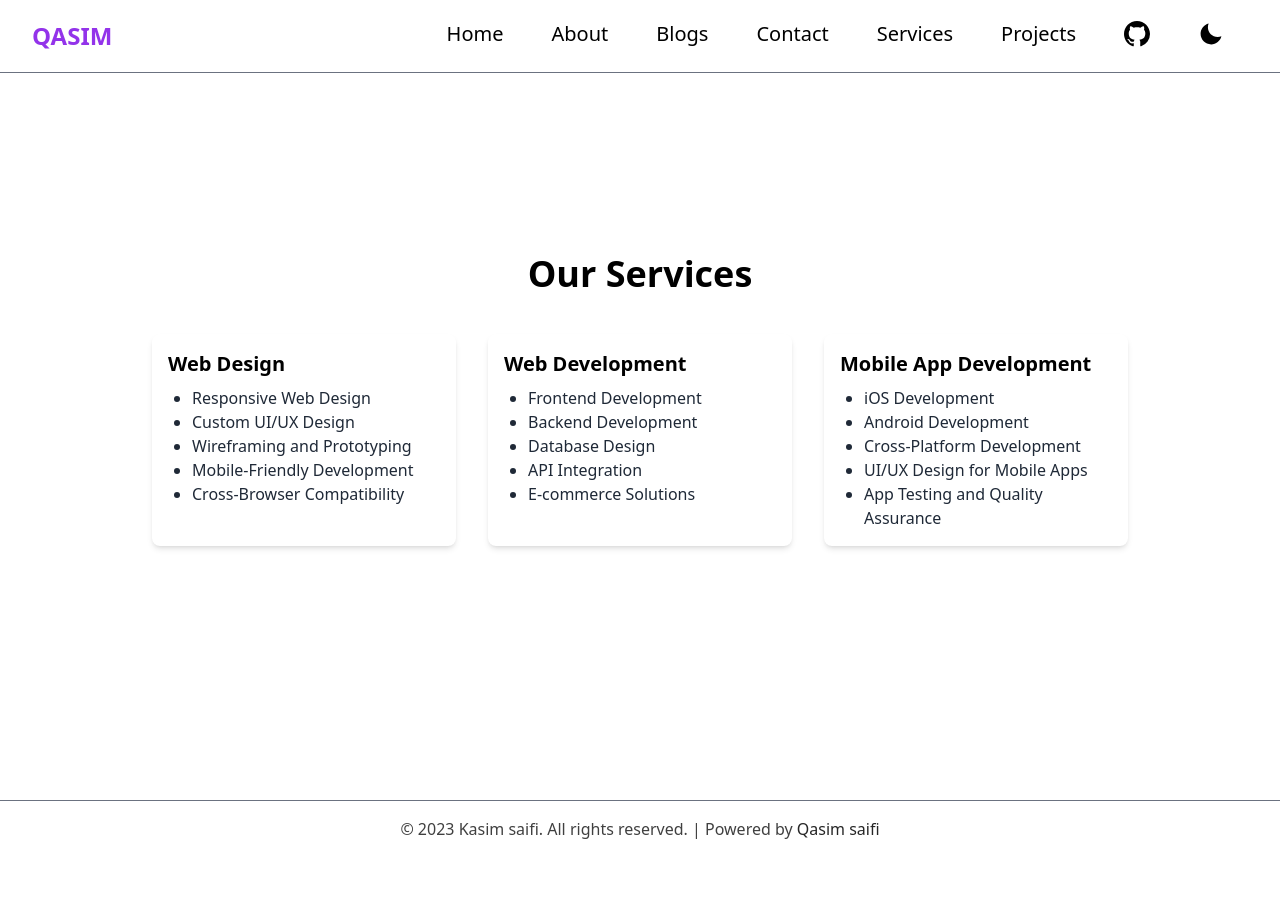
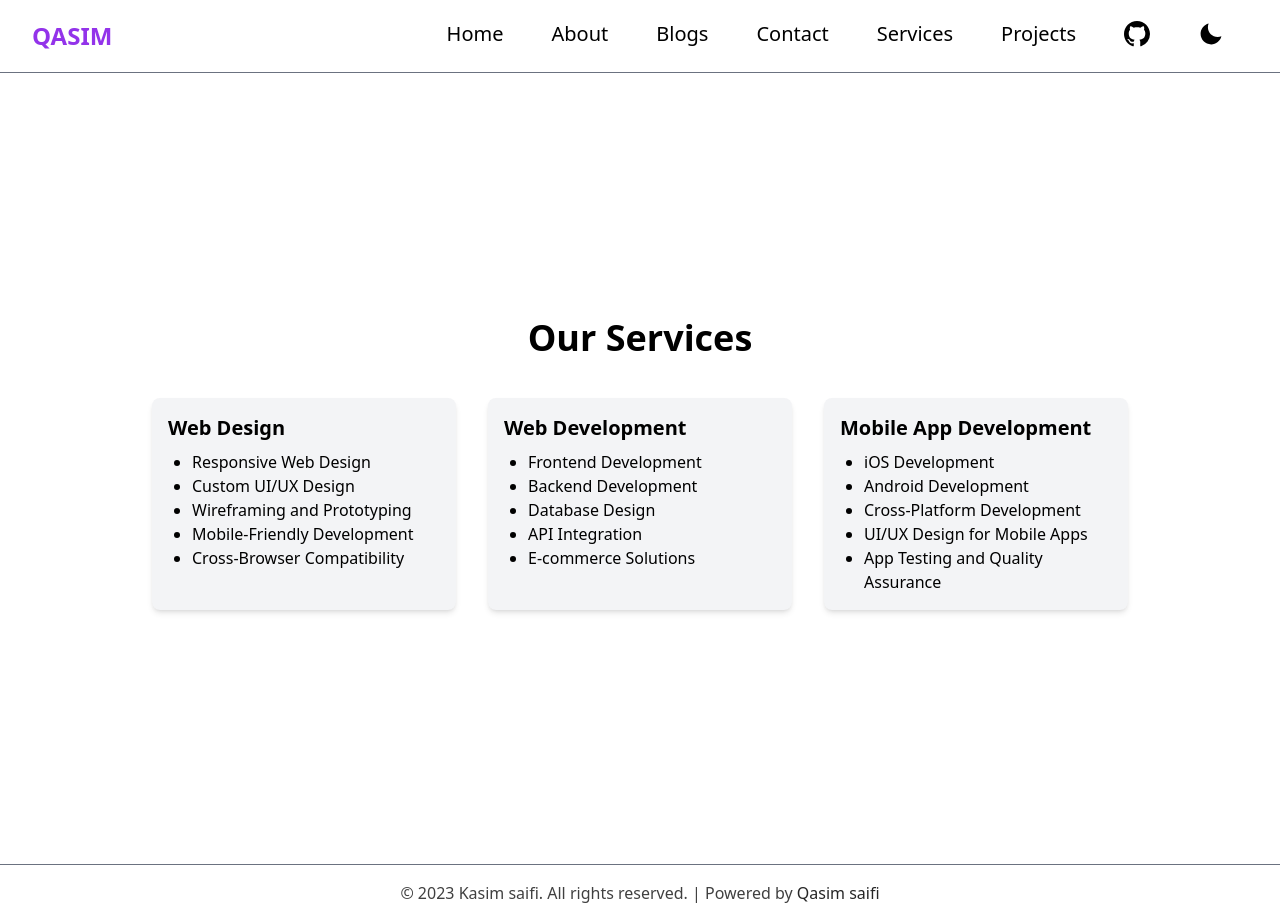
Before and after one commit to Qasimsaifi/portfolio, a Next.js app: page /services in a window 1280 px wide. Before the commit the page ends 857 px from the top, so only its background shows below. Built offline with nearby package versions, Linux system fonts and the light colour scheme.

Commit message:
hover addeds

```diff
--- a/src/components/FeatureSkills.jsx
+++ b/src/components/FeatureSkills.jsx
@@ -6,9 +6,9 @@ const FeatureSkills = () => {
 <div className="mt-8">
   <h3 className="text-3xl font-semibold text-purple-500 mb-6 mt-6">Featured Skills</h3>
   <div className="grid grid-cols-1 sm:grid-cols-3 gap-4">
-    <div className="bg-white dark:bg-gray-800 p-4 rounded-lg shadow-md">
+    <div className="hover:bg-purple-400 transition-colors hover:text-white dark:hover:bg-purple-400 dark:hover:text-black bg-gray-100 dark:bg-gray-800 p-4 rounded-lg shadow-md">
       <h4 className="text-xl font-semibold mb-2">Web Development</h4>
-      <ul className="list-disc pl-6 text-gray-800 dark:text-white">
+      <ul className="list-disc pl-6">
         <li>React</li>
         <li>NextJS</li>
         <li>JavaScript</li>
@@ -20,9 +20,9 @@ const FeatureSkills = () => {
         <li>Python</li>
       </ul>
     </div>
-    <div className="bg-white dark:bg-gray-800 p-4 rounded-lg shadow-md">
+    <div className="hover:bg-purple-400 transition-colors hover:text-white dark:hover:bg-purple-400 dark:hover:text-black bg-gray-100 dark:bg-gray-800 p-4 rounded-lg shadow-md">
       <h4 className="text-xl font-semibold mb-2">Frontend Development</h4>
-      <ul className="list-disc pl-6 text-gray-800 dark:text-white">
+      <ul className="list-disc pl-6 ">
         <li>React</li>
         <li>NextJS</li>
         <li>JavaScript</li>
@@ -33,9 +33,9 @@ const FeatureSkills = () => {
 
       </ul>
     </div>
-    <div className="bg-white dark:bg-gray-800 p-4 rounded-lg shadow-md">
+    <div className="hover:bg-purple-400 transition-colors hover:text-white dark:hover:bg-purple-400 dark:hover:text-black bg-gray-100 dark:bg-gray-800 p-4 rounded-lg shadow-md">
       <h4 className="text-xl font-semibold mb-2">Backend Development</h4>
-      <ul className="list-disc pl-6 text-gray-800 dark:text-white">
+      <ul className="list-disc pl-6">
         <li>NodeJS</li>
         <li>Django</li>
         <li>Django REST Framework</li>
--- a/src/components/ServicesPage.jsx
+++ b/src/components/ServicesPage.jsx
@@ -2,13 +2,13 @@ import React from 'react';
 
 const ServicesPage = () => {
   return (
-    <div className="flex items-center justify-center min-h-screen">
-      <div className="container mx-auto py-10 px-4 sm:px-6 lg:max-w-4xl xl:max-w-5xl">
+    <div className="flex items-center justify-center  min-h-screen">
+      <div className="container mx-auto py-10 px-4 sm:px-6  lg:max-w-4xl xl:max-w-5xl">
         <h1 className="text-4xl font-semibold text-center mb-10">Our Services</h1>
         <div className="grid grid-cols-1 md:grid-cols-2 lg:grid-cols-3 gap-8">
-          <div className="bg-white dark:bg-gray-800 p-4 rounded-lg shadow-md">
+          <div className="hover:bg-purple-400 transition-colors  hover:text-white dark:hover:bg-purple-400 dark:hover:text-black bg-gray-100 dark:bg-gray-800 p-4 rounded-lg shadow-md">
             <h4 className="text-xl font-semibold mb-2">Web Design</h4>
-            <ul className="list-disc pl-6 text-gray-800 dark:text-white">
+            <ul className="list-disc pl-6 ">
               <li>Responsive Web Design</li>
               <li>Custom UI/UX Design</li>
               <li>Wireframing and Prototyping</li>
@@ -16,9 +16,9 @@ const ServicesPage = () => {
               <li>Cross-Browser Compatibility</li>
             </ul>
           </div>
-          <div className="bg-white dark:bg-gray-800 p-4 rounded-lg shadow-md">
+          <div className="hover:bg-purple-400 transition-colors hover:text-white dark:hover:bg-purple-400 dark:hover:text-black bg-gray-100 dark:bg-gray-800 p-4 rounded-lg shadow-md">
             <h4 className="text-xl font-semibold mb-2">Web Development</h4>
-            <ul className="list-disc pl-6 text-gray-800 dark:text-white">
+            <ul className="list-disc pl-6 ">
               <li>Frontend Development</li>
               <li>Backend Development</li>
               <li>Database Design</li>
@@ -26,9 +26,9 @@ const ServicesPage = () => {
               <li>E-commerce Solutions</li>
             </ul>
           </div>
-          <div className="bg-white dark:bg-gray-800 p-4 rounded-lg shadow-md">
+          <div className="hover:bg-purple-400 transition-colors hover:text-white dark:hover:bg-purple-400 dark:hover:text-black bg-gray-100  cursor-pointer dark:bg-gray-800 p-4 rounded-lg shadow-md">
             <h4 className="text-xl font-semibold mb-2">Mobile App Development</h4>
-            <ul className="list-disc pl-6 text-gray-800 dark:text-white">
+            <ul className="list-disc pl-6 ">
               <li>iOS Development</li>
               <li>Android Development</li>
               <li>Cross-Platform Development</li>
--- a/src/pages/blog/[slug].jsx
+++ b/src/pages/blog/[slug].jsx
@@ -27,7 +27,7 @@ const SingleBlogPage = ({ blogPost }) => {
       </Head>
       <NavBar />
 
-      <div className="container lg:w-8/12 mx-auto px-4 sm:px-6 lg:px-8 py-8 h-screen">
+      <div className="container lg:w-8/12 mx-auto px-4 sm:px-6 lg:px-8 py-8 ">
         <h1 className="text-2xl sm:text-5xl lg:text-4xl font-bold mb-8 mt-16 text-black dark:text-white">
           {blogPost.title}
         </h1>
--- a/src/pages/services.jsx
+++ b/src/pages/services.jsx
@@ -7,7 +7,10 @@ const services = () => {
   return (
     <>
     <NavBar/>
+    <div className="mt-16">
+
     <ServicesPage/>
+    </div>
     <Footer/>
 
     </>
```
